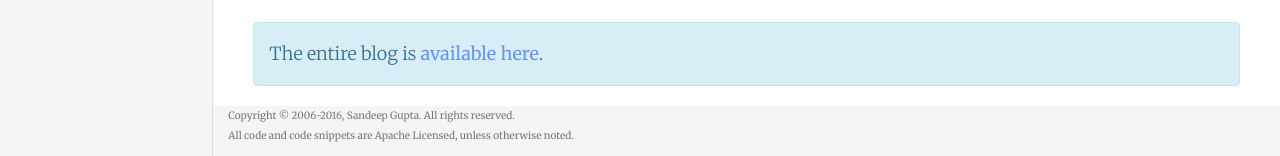
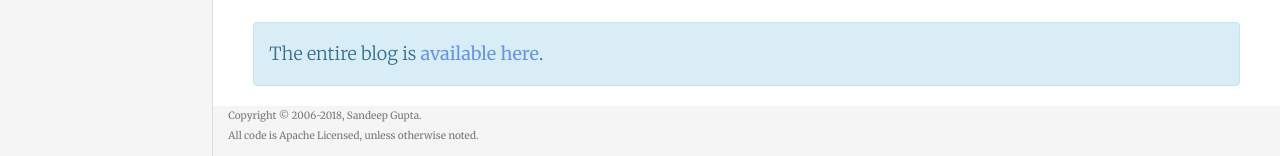
Before and after one commit to sangupta/sangupta.github.io, a Jekyll site: the page built from index.html, in a window 1280 px wide and 900 px high, scrolled down 3332 px. Shown: the part 744-900 px from the top of the window. Built offline with Jekyll 4.4.1, drawn with Linux system fonts in a browser that asks for light colours; nearby versions of some CDN libraries; comment, search, counter and statistics services are not loaded.

Commit message:
updated copyright year

```diff
--- a/_layouts/default.html
+++ b/_layouts/default.html
@@ -80,9 +80,9 @@
     <footer class="footer col-md-offset-2 col-sm-offset-3">
       <div class="container-fluid">
         <p>
-            Copyright &copy; 2006-2016, Sandeep Gupta. All rights reserved.
+            Copyright &copy; 2006-2018, Sandeep Gupta.
             <br>
-            All code and code snippets are Apache Licensed, unless otherwise noted.
+            All code is Apache Licensed, unless otherwise noted.
         </p>
       </div>
     </footer>
```
